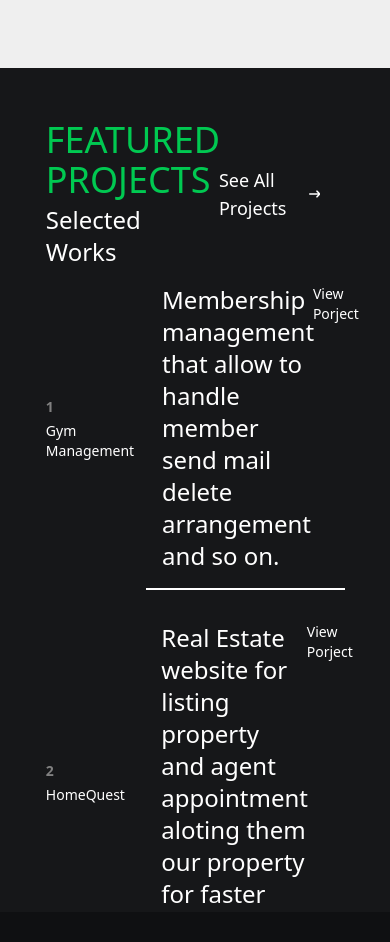
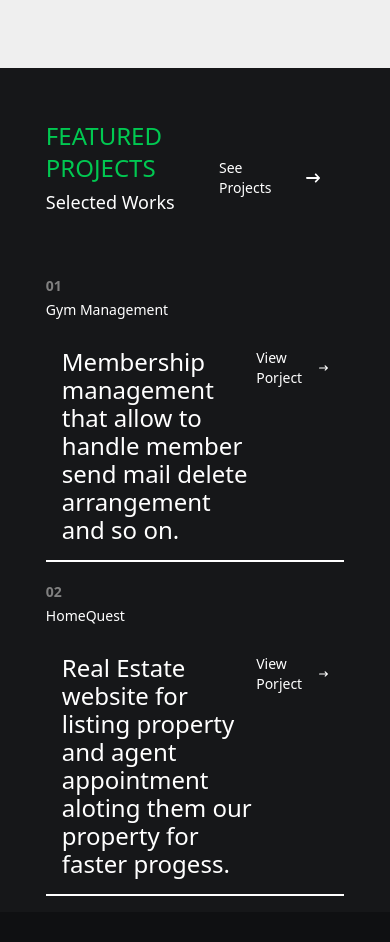
Before and after one commit to Azimkhan01/Porfolio, a React (Vite) app: page / in a window 390 px wide. Shown: the part 1620-2562 px from the top of the page. Built offline with nearby package versions, Linux system fonts and the light colour scheme.

Commit message:
home page navbar and ui card for prject

```diff
--- a/src/component/pages/Home.jsx
+++ b/src/component/pages/Home.jsx
@@ -81,7 +81,7 @@ function Home() {
 
             <div className=' w-full md:w-1/2'>
                 <div>
-                <img src='/public/self-Bsv3AQWc.svg' />
+                <img src='/self-Bsv3AQWc.svg' />
                 </div>
             </div>
 
@@ -103,19 +103,19 @@ function Home() {
 
         </div>
         <div ref={containerRef} className='text-white  text-3xl font-bold p-4 flex justify-center   sticky top-0   h-screen bg-[#161719]' >
-           <div className='flex flex-col mt-[10%]  w-5/6'>
+           <div className='flex flex-col mt-[10%] gap-10 md:gap-0  w-5/6'>
 
-           <div className='flex w-full h-1/5'>
+           <div className='flex w-full h-1/5 '>
                 <div className='w-1/2 flex flex-col gap-1  '>
-                    <h1 className='text-green-500 text-4xl font-medium'>FEATURED PROJECTS</h1>
-                    <p className='text-gray text-2xl font-thin'>Selected Works</p>
+                    <h1 className='text-green-500 text-2xl md:text-4xl font-medium'>FEATURED PROJECTS</h1>
+                    <p className='text-gray text-lg md:text-2xl font-thin'>Selected Works</p>
                 </div>
 
                 <div className='flex w-1/2 justify-center items-center p-6'>
-                    <Link  to={'/project'} className='flex justify-center  items-center gap-2  font-thin text-lg hover:text-green-400 transition-all ease-linear duration-150 '><span className='flex justify-center items-center  font-thin text-lg hover:text-green-400 transition-all ease-linear duration-150 hover:underline underline-offset-6' >See All Projects</span> <FaArrowRightLong/> </Link>
+                    <Link  to={'/project'} className='flex justify-center  items-center gap-2  font-thin text-lg hover:text-green-400 transition-all ease-linear duration-150 '><span className=' w-full flex justify-center items-center  font-thin text-sm md:text-lg hover:text-green-400 transition-all ease-linear duration-150 hover:underline underline-offset-6' >See Projects</span> <FaArrowRightLong/> </Link>
                 </div>
             </div>
-            <div className='flex flex-col gap-4'>
+            <div className='flex flex-col gap-5 md:gap-4'>
                 {
                     pn.map((data,index)=>{
                         return <ProjectCard no={index+1} projectName={data.projectName} description={data.description}  />
--- a/src/component/ui/ProjectCard.jsx
+++ b/src/component/ui/ProjectCard.jsx
@@ -4,20 +4,20 @@ import { FaArrowRightLong } from "react-icons/fa6";
 
 function ProjectCard({no,projectName,description}) {
   return (
-    <div className='flex fle-col gap-3 justify-between'>
+    <div className='flex flex-col md:flex-row gap-3 justify-between'>
 
         <div className='flex flex-col justify-center items-center gap-1' >
             <div className='self-start'>
-                <p className='text-[gray] text-sm'>{no}</p>
+                <p className='text-[gray] text-sm'>0{no}</p>
             </div>
-            <div>
+            <div className='self-start'>
                 <p className='text-sm font-normal'>{projectName}</p>
             </div>
         </div>
 
-        <div className='w-4/6 justify-between flex p-4 border-b-2 hover:border-green-500'>
-            <div className='flex justify-center items-center hover:border-green-500'>
-                <p className='text-2xl font-light hover:text-green-500 '>{description}</p>
+        <div className=' w-full md:w-4/6 justify-between flex p-4 border-b-2 hover:border-green-500'>
+            <div className='  flex justify-center items-center hover:border-green-500'>
+                <p className='text-2xl font-light hover:text-green-500 leading-7'>{description}</p>
             </div>
             <div className='w-1/3'>
                 <Link to={`/project/${projectName}`} className=' text-sm  font-thin flex justify-center items-center gap-3 hover:text-green-400' ><span className=' hover:underline underline-offset-4 '>View Porject</span> <FaArrowRightLong/> </Link>
```
